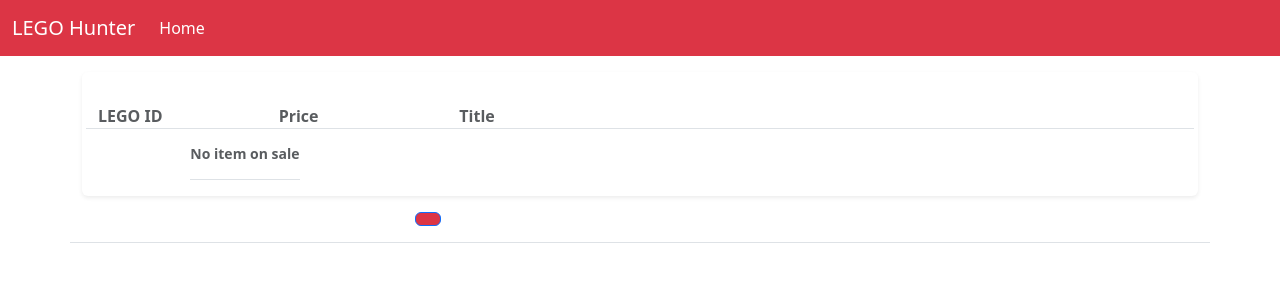
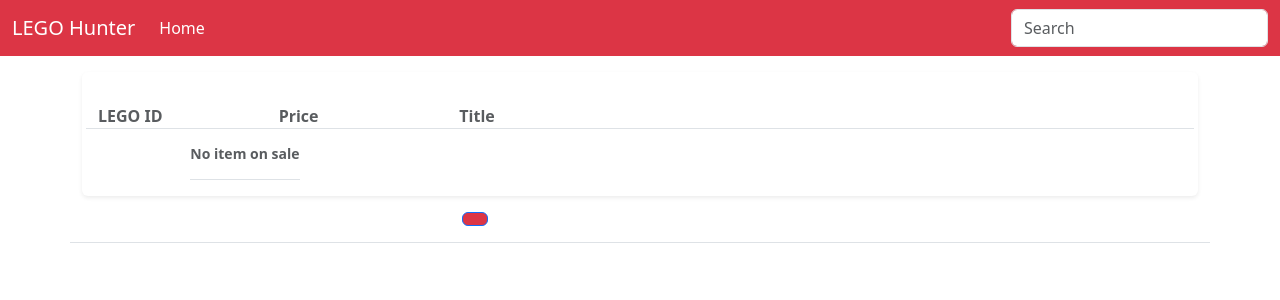
Before and after one commit to StarDust-Platinum/LegoHunter, a Django app: template templates/items/legoitem_list.html in a window 1280 px wide. Shown: the top 300 px of the page. Run offline with Django 3.2, Linux system fonts and the light colour scheme; the template is opened without the code that fills it, so the values that code supplies are empty.

Commit message:
add search form

```diff
--- a/templates/items/legoitem_list.html
+++ b/templates/items/legoitem_list.html
@@ -18,10 +18,14 @@
                 <div class="navbar-collapse offcanvas-collapse" id="navbarsExampleDefault">
                     <ul class="navbar-nav me-auto mb-2 mb-lg-0">
                         <li class="nav-item">
-                            <a class="nav-link active" aria-current="/" href="#">Home</a>
+                            <a class="nav-link active" aria-current="/" href="/">Home</a>
                         </li>
                     </ul>
                 </div>
+
+                <form class="form-inline my-2 my-md-0">
+                    <input class="form-control" type="text" placeholder="Search">
+                </form>
             </div>
         </nav>
 
@@ -78,7 +82,7 @@
         <nav aria-label="Page navigation example">
             <div class="container">
                 <div class="row justify-content-center border-bottom">
-                    <div class="col-5">
+                    <div class="col-4">
                         <ul class="pagination">
                             {% if page_obj.has_previous %}
                             <li class="page-item"><a class="page-link text-danger" href="?page=1">&laquo; first</a></li>
```
Also changed, not shown: items/views.py (+2 -11 lines).
